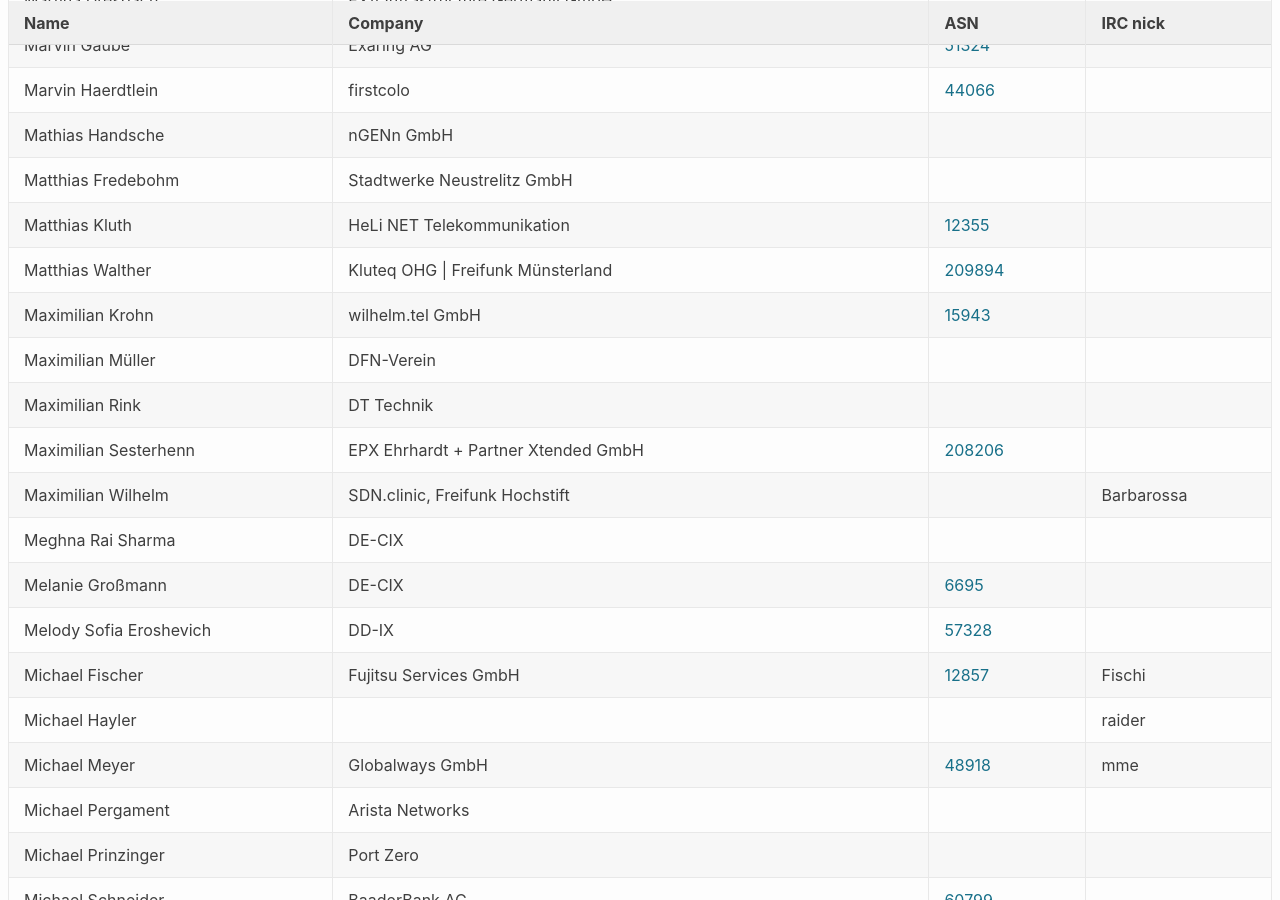
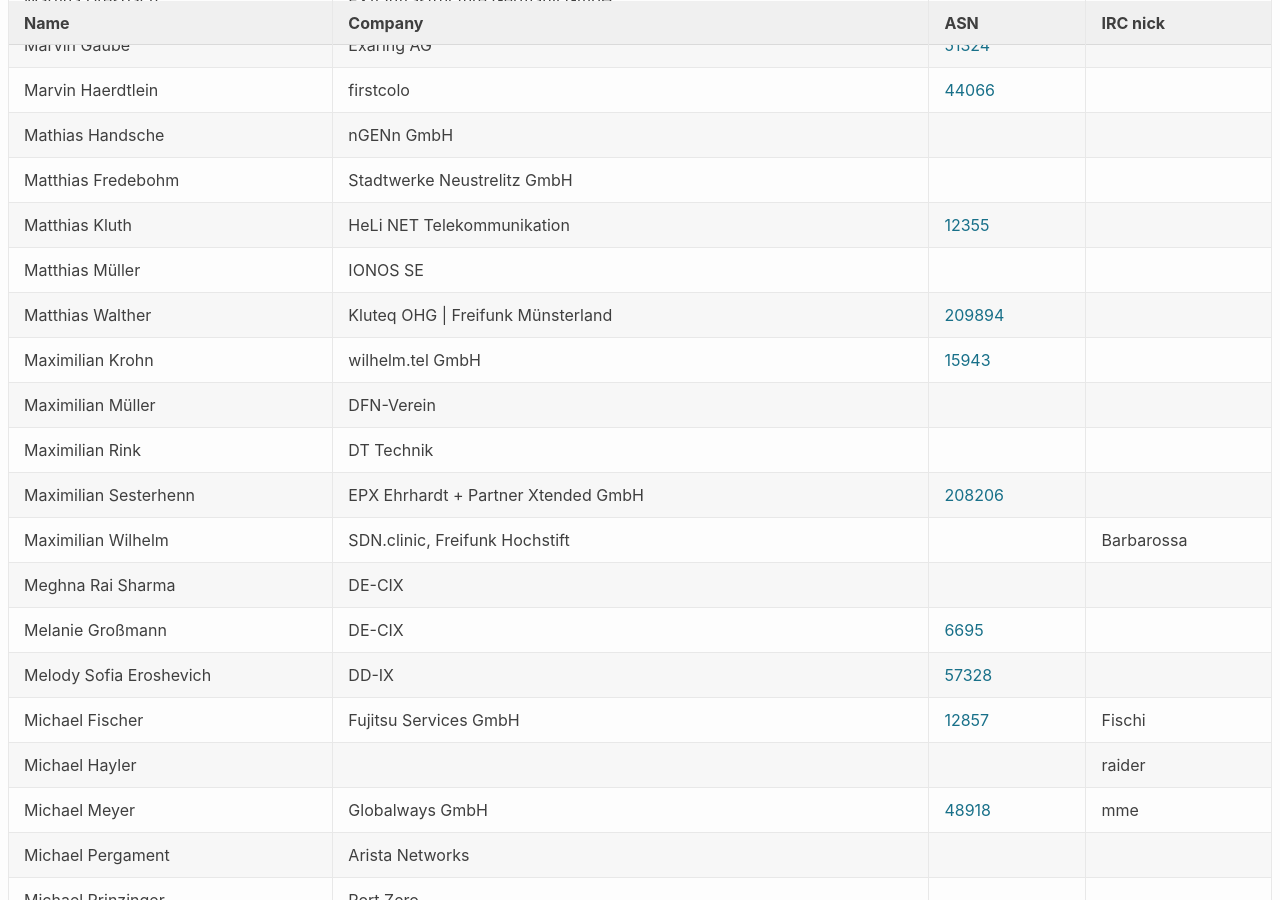
Before and after one commit to denog/pretix-attendeelist, a Jekyll site: the page built from denog15/index.md, in a window 1280 px wide and 900 px high, scrolled down 8029 px. Built offline with Jekyll 4.4.1, drawn with Linux system fonts in a browser that asks for light colours.

Commit message:
Latest data: Thu Oct 19 10:10:28 UTC 2023

```diff
--- a/_data/attendees_denog15_onsite.json
+++ b/_data/attendees_denog15_onsite.json
@@ -1080,6 +1080,12 @@
     "asn": "12355"
   },
   {
+    "name": "Matthias Müller",
+    "company": "IONOS SE",
+    "irc": null,
+    "asn": null
+  },
+  {
     "name": "Matthias Walther",
     "company": "Kluteq OHG | Freifunk Münsterland",
     "irc": null,
```
